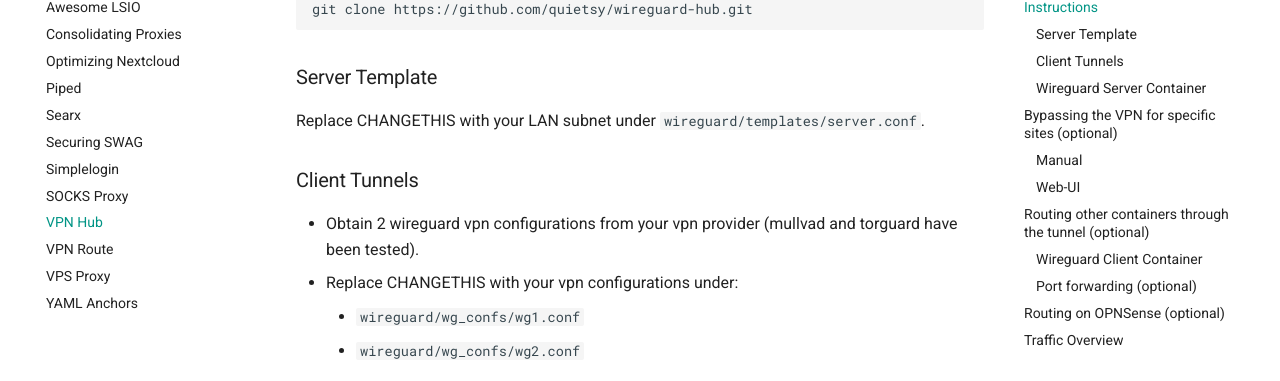
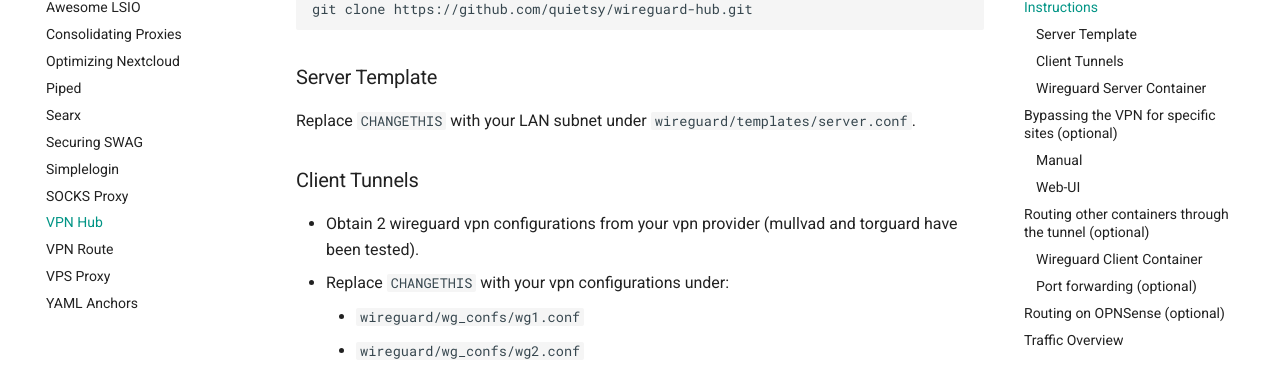
Before and after one commit to quietsy/advanced-configurations, an MkDocs documentation site: the page built from docs/hub.md, in a window 1280 px wide and 900 px high, scrolled down 1070 px. Shown: the part 149-530 px from the top of the window. Built offline with MkDocs 1.6.1 and Material for MkDocs 9.7.7, drawn with Linux system fonts in a browser that asks for light colours; comment, search, counter and statistics services are not loaded.

Commit message:
Formatting

```diff
--- a/docs/hub.md
+++ b/docs/hub.md
@@ -25,12 +25,12 @@ git clone https://github.com/quietsy/wireguard-hub.git
 
 ### Server Template
 
-Replace CHANGETHIS with your LAN subnet under `wireguard/templates/server.conf`.
+Replace `CHANGETHIS` with your LAN subnet under `wireguard/templates/server.conf`.
 
 ### Client Tunnels
 
 * Obtain 2 wireguard vpn configurations from your vpn provider (mullvad and torguard have been tested).
-* Replace CHANGETHIS with your vpn configurations under:
+* Replace `CHANGETHIS` with your vpn configurations under:
   * `wireguard/wg_confs/wg1.conf`
   * `wireguard/wg_confs/wg2.conf`
 
```
